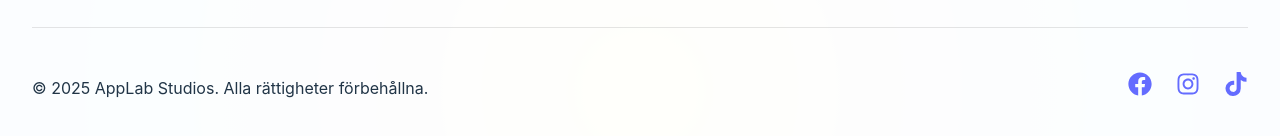
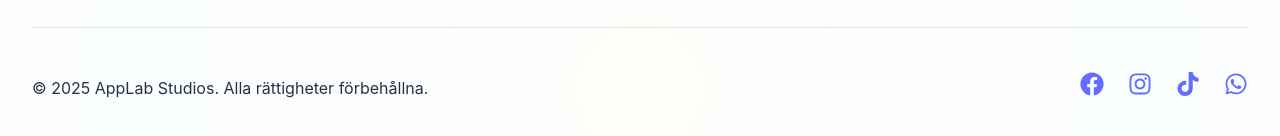
Before and after one commit to Youssef-Azroun/AppLab-Studios-AB, a React (Vite) app: page /prices in a window 1280 px wide. Shown: the part 1910-2046 px from the top of the page. Built offline with nearby package versions, Linux system fonts and the light colour scheme.

Commit message:
Add WhatsApp icon to footer for enhanced contact options

```diff
--- a/src/components/Footer.jsx
+++ b/src/components/Footer.jsx
@@ -1,4 +1,4 @@
-import { FaPhone, FaEnvelope, FaMapMarkerAlt, FaFacebook, FaInstagram, FaTiktok } from 'react-icons/fa'
+import { FaPhone, FaEnvelope, FaMapMarkerAlt, FaFacebook, FaInstagram, FaTiktok, FaWhatsapp } from 'react-icons/fa'
 import { Link } from 'react-router-dom'
 import './Footer.css'
 import { useLanguage } from '../context/LanguageContext'
@@ -76,6 +76,9 @@ function Footer() {
             <a href="https://www.tiktok.com/@applab_studios1?_t=ZN-8v9ahlF4FHC&_r=1" target="_blank" rel="noopener noreferrer">
               <FaTiktok />
             </a>
+            <a href="https://wa.me/46700363789" target="_blank" rel="noopener noreferrer">
+              <FaWhatsapp />
+            </a>
           </div>
         </div>
       </div>
```
